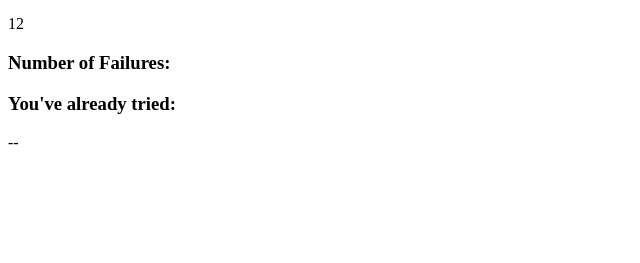
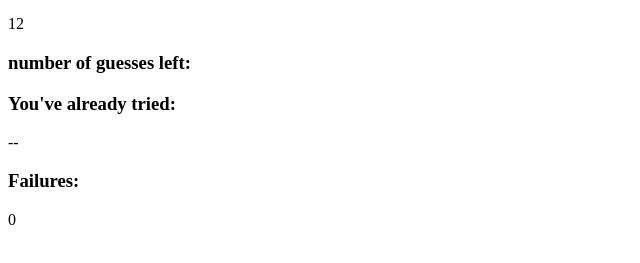
Before and after one commit to Zevubu/Word-Guess-Game, a plain HTML site: page index.html in a window 1280 px wide. Shown: the part 307-570 px from the top of the page, without its empty margins (0-640 px from the left). Drawn offline with Linux system fonts and the light colour scheme.

Commit message:
I just made the game scold you for failing thought this needed it's own commit.

```diff
--- a/assets/javascript/game.js
+++ b/assets/javascript/game.js
@@ -44,6 +44,7 @@ let wordElement = document.getElementById("current-word");
 let guessNumElement = document.getElementById("num-of-guess");
 let guessLeftElement = document.getElementById("guesses-left");
 let letterGuessedElement = document.getElementById("letters-guessed");
+let FailureElement = document.getElementById("failures");
 
 let gameStart = false;
 let chosenObject;
@@ -57,6 +58,7 @@ let numWins = 0;
 let numLosses =0;
 let guessCount = 0;
 let correctGuesses;
+FailureElement.textContent = numLosses;
 
 // choose random object
 // function initialize(){
@@ -66,11 +68,13 @@ let correctGuesses;
     chosenObject = currentObject [Math.floor(Math.random() * currentObject. length)];
     // console.log(chosenObject);
     currentWord = chosenObject.title;       // choose title from chosen object = current word.
-    // console.log(currentWord);
+    console.log(currentWord);
+    lowerWord = currentWord.toLowerCase();
+    console.log(lowerWord);
     wordAsDashes = makeIntoDashes(currentWord);
-    // console.log(wordAsDashes);
-    currentWordArr = currentWord.split('');
-    // console.log(currentWordArr);
+    console.log(wordAsDashes);
+    currentWordArr = lowerWord.split('');
+    console.log(currentWordArr);
     guessesLeft = 12;
     dashesArray = wordAsDashes.split('');
     wordElement.textContent = wordAsDashes;
@@ -114,7 +118,15 @@ function playGame (letter) {
                 guessesLeft--;
                 guessLeftElement.textContent = guessesLeft;
                 lettersGuessed.push(letter);
-                letterGuessedElement.textContent =lettersGuessed;
+                letterGuessedElement.textContent = lettersGuessed;
+                if(guessesLeft === 0){
+                    alert("Failure is an art form and you're well on you way to mastering it.");
+                    alert (`The answer you where lookin for was ${currentWord} .`)
+                    numLosses++;
+                    FailureElement.textContent = numLosses;
+                    initialize();
+
+                }
             };
 
         };
--- a/index.html
+++ b/index.html
@@ -38,13 +38,18 @@
         </section>
 
         <section>
-            <h3>Number of Failures:</h3>
+            <h3>number of guesses left:</h3>
             <p id="num-of-guess"></p>
         </section>
 
         <section>
             <h3>You've already tried:</h3>
             <p id="letters-guessed"></p>
+        </section>
+
+        <section>
+            <h3>Failures:</h3>
+            <p id="failures"></p>
         </section>
 
     </section>
```
